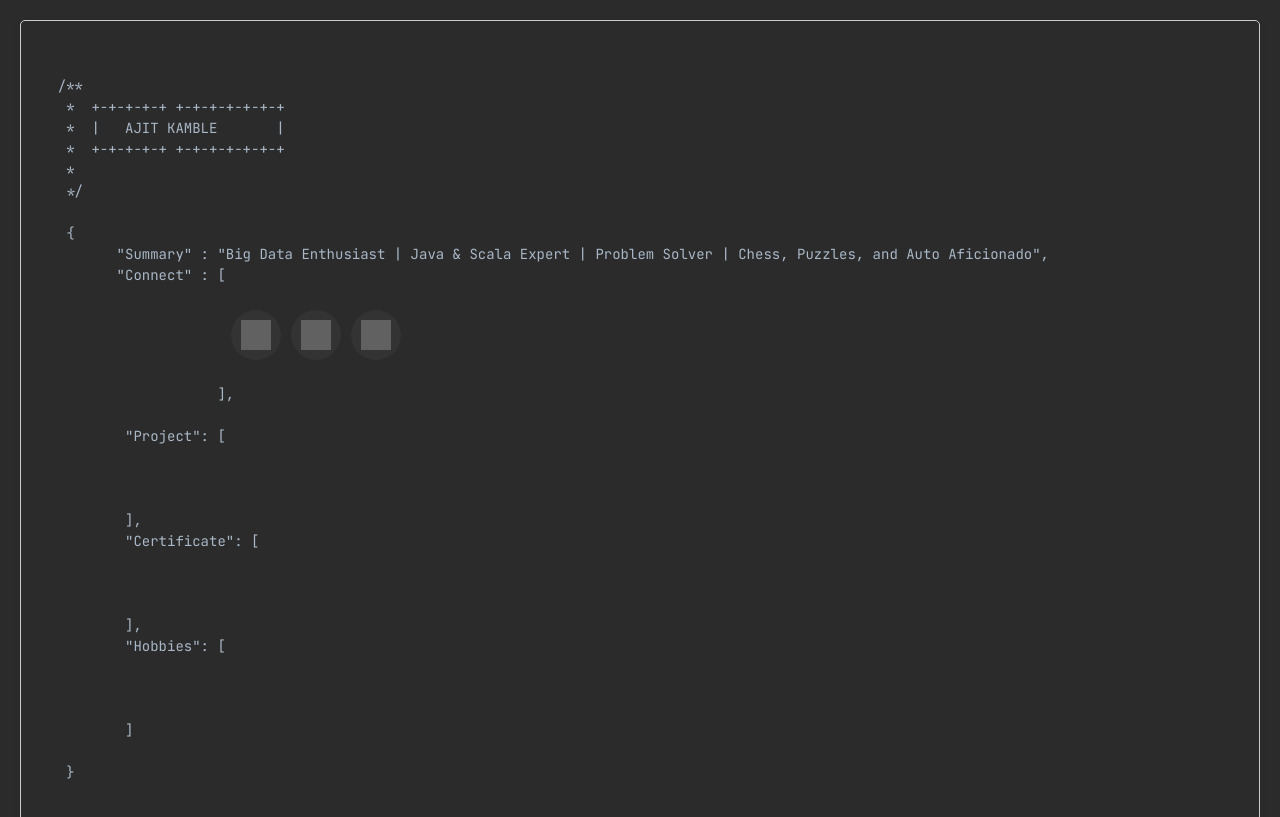
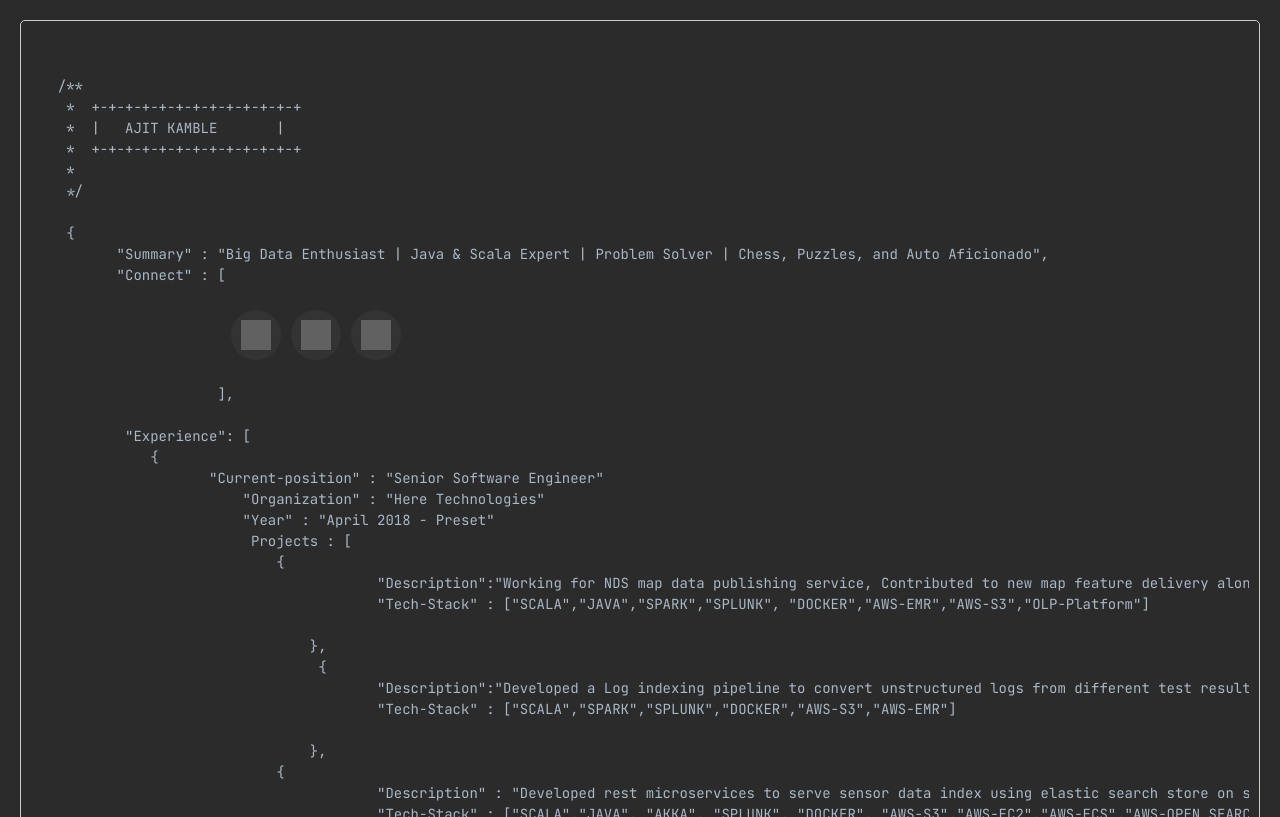
Before and after one commit to AjitTK/-, a plain HTML site: page index.html in a window 1280 px wide. Shown: the top 817 px of the page. Drawn offline with Linux system fonts and the light colour scheme; grey boxes are pictures that could not be loaded.

Commit message:
Update index.html

```diff
--- a/index.html
+++ b/index.html
@@ -106,9 +106,9 @@
  <pre>
 
   /**
-   *  +-+-+-+-+ +-+-+-+-+-+-+
+   *  +-+-+-+-+-+-+-+-+-+-+-+-+
    *  |   AJIT KAMBLE       |
-   *  +-+-+-+-+ +-+-+-+-+-+-+
+   *  +-+-+-+-+-+-+-+-+-+-+-+-+
    *
    */
 
@@ -130,9 +130,39 @@
 
 	 <pre>                     ],
 
-	  "Project": [
+	  "Experience": [
+	     {
+		    "Current-position" : "Senior Software Engineer"
+			"Organization" : "Here Technologies"
+			"Year" : "April 2018 - Preset"
+			 Projects : [
+			    {
+					"Description":"Working for NDS map data publishing service, Contributed to new map feature delivery along with enhancement in testing library and product triage analysis.",
+					"Tech-Stack" : ["SCALA","JAVA","SPARK","SPLUNK", "DOCKER","AWS-EMR","AWS-S3","OLP-Platform"]
 
+				},
+				 {
+					"Description":"Developed a Log indexing pipeline to convert unstructured logs from different test results to a structured format, Able to process indexing of 100 GB raw logs at a time. Also, indexing supports less than a minute of search latency.",
+					"Tech-Stack" : ["SCALA","SPARK","SPLUNK","DOCKER","AWS-S3","AWS-EMR"]
 
+				},
+			    {
+					"Description" : "Developed rest microservices to serve sensor data index using elastic search store on s3, Able to achieve 99.9% uptime from the past 6+ years with minimum latency.",
+					"Tech-Stack" : ["SCALA","JAVA", "AKKA", "SPLUNK", "DOCKER", "AWS-S3","AWS-EC2","AWS-ECS","AWS-OPEN_SEARCH"]
+
+				},
+				{
+					"Description" : "Developed distributed data ingestion pipelines to ingest sensor data using akka master worker, Able to achieve 30% faster processing with 50% cost savings compared to older systems manual processing.",
+					"Tech-Stack" : ["SCALA", "AKKA","Spring-Boot", "SPLUNK", "DOCKER", "AWS-S3","AWS-EC2","AWS-ECS","AWS-POSTGRESQL","AWS-LAMBDA"]
+				},
+				{
+					"Description" : "Enhanced extraction system, made code more scalable by writing async & non-blocking coding patterns. which supports existing 500-tile ingestion to 50k+ tiles ingestion without any memory leak in parallel using multiple pod",
+					"Tech-Stack" : ["SCALA", "DOCKER", "AKKA", "KUBERNETS", "OLP-Platform"]
+				}
+
+			 ]
+
+		 }
 
 	  ],
 	  "Certificate": [
```
